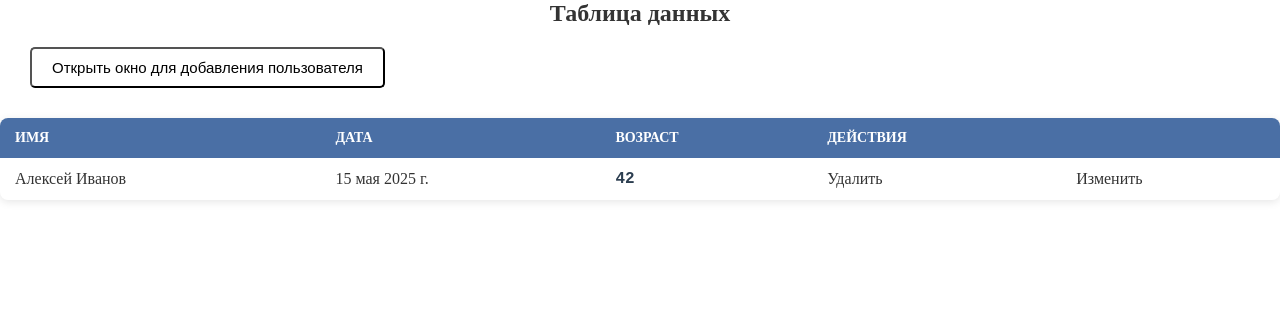
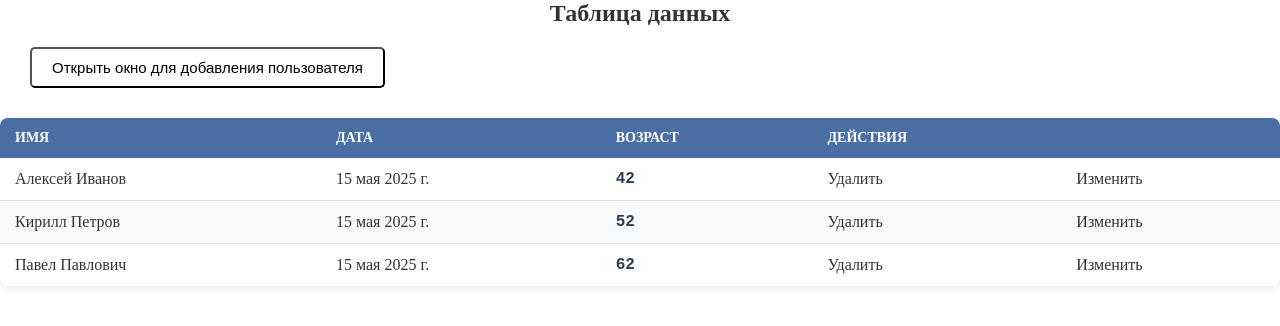
Before and after one commit to AntonKrivelo/tableProjects, a React (Create React App) app in the folder my-app/: page / in a window 1280 px wide. Shown: the top 326 px of the page. Built offline with nearby package versions, Linux system fonts and the light colour scheme.

Commit message:
add edit modal

```diff
--- a/my-app/src/App.js
+++ b/my-app/src/App.js
@@ -2,16 +2,24 @@ import './App.css';
 import React, {useState} from 'react';
 import Table from './Components/Table/Table';
 import Modal from './Components/Modal/Modal';
-
+import ModalEdit from './Components/ModalEdit/ModalEdit';
 
 
 function App() {
 
     const [dataUser, setDataUser] = useState([
         {id: 1, name: 'Алексей Иванов', date: '2025-05-15', age: 42},
+        {id: 2, name: 'Кирилл Петров', date: '2025-05-15', age: 52},
+        {id: 3, name: 'Павел Павлович', date: '2025-05-15', age: 62}
     ])
 
   const [activeModal, setActiveModal] = useState()
+  const [activeEditModal, setActiveEditModal] = useState()
+
+  const [user, setUser] = useState(dataUser)
+  const [editingId, setEditingId] = useState(null);
+  const [editForm, setEditForm] = useState({ name: '', date: '', age: '' });
+
 
   return (
     <div className="App">
@@ -20,6 +28,8 @@ function App() {
         setDataUser={setDataUser}
         activeModal={activeModal}
         setActiveModal={setActiveModal}
+        activeEditModal={activeEditModal}
+        setActiveEditModal={setActiveEditModal}
       />
       <Modal
         activeModal={activeModal}
@@ -27,6 +37,16 @@ function App() {
         dataUser={dataUser}
         setDataUser={setDataUser}
       />
+      <ModalEdit
+        activeEditModal={activeEditModal}
+        setActiveEditModal={setActiveEditModal}
+        user={user}
+        setUser={setUser}
+        editingId={editingId}
+        setEditingI={setEditingId}
+        editForm={editForm}
+        setEditForm={setEditForm}
+      />
     </div>
   );
 }
--- a/my-app/src/Components/Modal/Modal.jsx
+++ b/my-app/src/Components/Modal/Modal.jsx
@@ -9,8 +9,8 @@ const Modal = ({activeModal, setActiveModal, dataUser, setDataUser}) => {
     const [date, setDate] = useState('');
     const [age, setAge] = useState('');
 
-  const addUserData = (e) => {
-    e.preventDefault()
+     const addUserData = (e) => {
+      e.preventDefault()
     const newUser = {
       id: Math.floor(Math.random() * 100),
       name,
@@ -32,8 +32,8 @@ const Modal = ({activeModal, setActiveModal, dataUser, setDataUser}) => {
             <h2>Введите данные пользователя: </h2>
             <form className="modal__content-form">
                 <input value={name} onChange={e => setName(e.target.value) } type="text" placeholder='Введите имя и фамилию:' required />
-                <input value={date} onChange={e => setDate(e.target.value)} type="date" placeholder='Введите дату:' required />
-                <input value={age} onChange={e => setAge(e.target.value)}  type="text" placeholder='Введите возраст:' required />
+                <input value={date} onChange={e => setDate(e.target.value)} type="date" placeholder='Введите дату:' />
+                <input value={age} onChange={e => setAge(e.target.value)}  type="text" placeholder='Введите возраст:' />
                 <button onClick={addUserData} type="submit">Добавить</button>
             </form>
         </div>
--- /dev/null
+++ b/my-app/src/Components/ModalEdit/ModalEdit.jsx
@@ -0,0 +1,55 @@
+import React from 'react'
+import styles from './ModalEdit.module.scss'
+
+
+const ModalEdit = ({
+    activeEditModal,
+    setActiveEditModal,
+    user,
+    setUser,
+    editingId,
+    setEditingId,
+    editForm,
+    setEditForm
+
+}) => {
+
+
+const editing = (user) => {
+    setEditingId(user.id);
+    setEditForm({name: user.name, date: user.date, age: user.age})
+}
+
+//на кнопку измененее
+const saveEditing = () => {
+    setUser(user.map(userItem =>
+      userItem.id === editingId
+        ? { ...user, name: editForm.name, date: editForm.date, age: editForm.age }
+        : user
+    ));
+    setEditingId(null);
+  };
+
+const handleChange = (e) => {
+    const { name, age, date, value } = e.target;
+    setEditForm(prev => ({ ...prev, [name]: value }));
+    setEditForm(prev => ({ ...prev, [age]: value }));
+    setEditForm(prev => ({ ...prev, [date]: value }));
+  };
+
+  return (
+    <div className={activeEditModal ? `${styles.modalActive}` : `${styles.modal}`} onClick={() => setActiveEditModal(false)}>
+        <div className={styles.modalContent} onClick={e => e.stopPropagation()}>
+            <h2>Введите изменение формы:</h2>
+            <form className="modal__content-form">
+                <input type="text" value={editForm.name} onChange={handleChange} placeholder='Введите имя и фамилию:' />
+                <input type="date" value={editForm.date} onChange={handleChange} placeholder='Введите дату:' />
+                <input type="text" value={editForm.age} onChange={handleChange} placeholder='Введите возраст:' />
+                <button onClick={saveEditing} type="submit">Изменить</button>
+            </form>
+        </div>
+    </div>
+  )
+}
+
+export default ModalEdit
--- /dev/null
+++ b/my-app/src/Components/ModalEdit/ModalEdit.module.scss
@@ -0,0 +1,25 @@
+.modal {
+    display: flex;
+    justify-content: center;
+    align-items: center;
+    height: 100vh;
+    width: 100vw;
+    background-color: rgba(132, 132, 132, 0.284);
+    position: fixed;
+    top: 0;
+    right: 0;
+    transform: scale(0);
+}
+.modalContent {
+        padding: 20px;
+        background-color: rgb(145, 145, 145);
+        height: 400px;
+        width: 400px;
+        border-radius: 5px;
+        transition: 0.5s all;
+}
+
+
+.modalActive {
+  transform: scale(1);
+}
--- a/my-app/src/Components/Table/Table.jsx
+++ b/my-app/src/Components/Table/Table.jsx
@@ -1,7 +1,14 @@
-import React from 'react'
+import React,{useState} from 'react'
 import './Table.scss';
 
-const Table = ({activeModal, setActiveModal, dataUser, setDataUser}) => {
+const Table = ({
+  activeModal,
+  setActiveModal,
+  dataUser,
+  setDataUser,
+  activeEditModal,
+  setActiveEditModal
+}) => {
 
 
     const formatDate = (dateString) => {
@@ -30,16 +37,15 @@ const Table = ({activeModal, setActiveModal, dataUser, setDataUser}) => {
         </thead>
         <tbody>
           {
-          dataUser.map((row) => (
-            <tr key={row.id}>
-              <td>{row.name}</td>
-              <td>{formatDate(row.date)}</td>
-              <td>{row.age}</td>
-              <td className="delete-btn" onClick={() => deleteUser(row.id)}>Удалить</td>
-              <td className="edit-btn">Изменить</td>
+          dataUser.map((item) => (
+            <tr key={item.id}>
+              <td>{item.name}</td>
+              <td>{formatDate(item.date)}</td>
+              <td>{item.age}</td>
+              <td className="delete-btn" onClick={() => deleteUser(item.id)}>Удалить</td>
+              <td className="edit-btn" onClick={() => setActiveEditModal(true)}>Изменить</td>
             </tr>
           ))
-
           }
         </tbody>
       </table>
```
